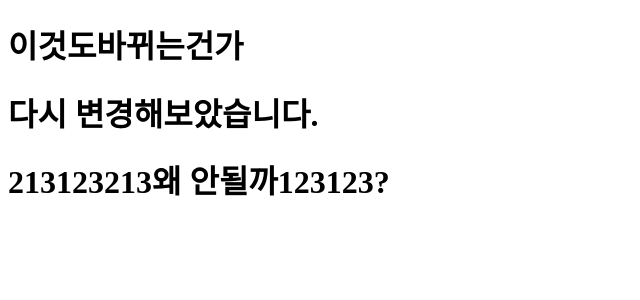
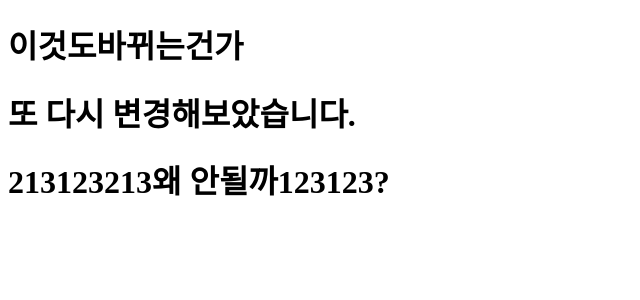
Before and after one commit to WeTheGo/wethego_gitTest, a React app in the folder frontend/: page / in a window 1280 px wide. Shown: the top 300 px of the page, without its empty margins (0-640 px from the left). Built offline with nearby package versions, Linux system fonts and the light colour scheme.

Commit message:
App.js modify #1

```diff
--- a/frontend/src/App.js
+++ b/frontend/src/App.js
@@ -4,7 +4,7 @@ export default function App() {
   return (
     <div>
       <div>
-          <h1>다시 변경해보았습니다.</h1>
+          <h1>또 다시 변경해보았습니다.</h1>
       </div>
     </div>
 
```
